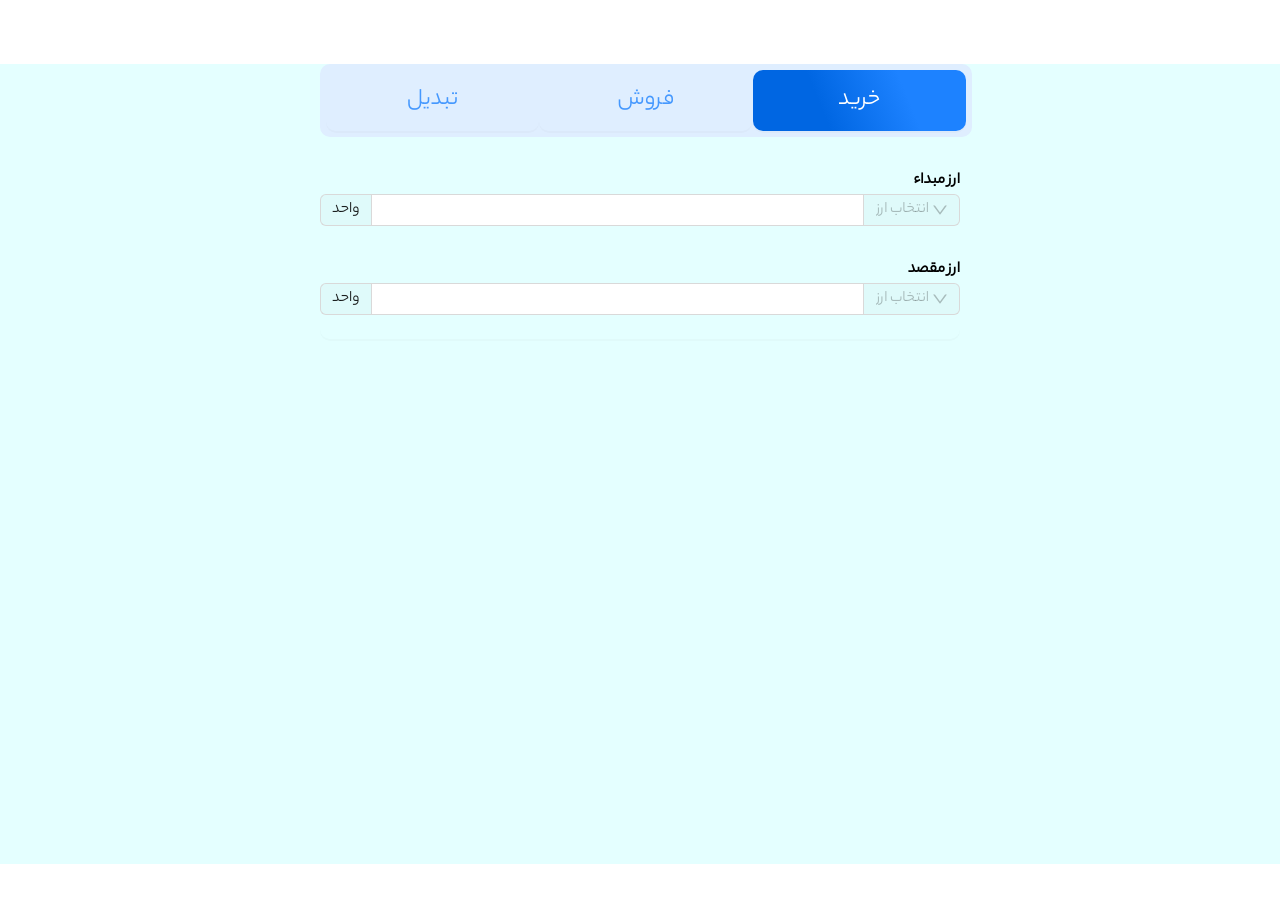
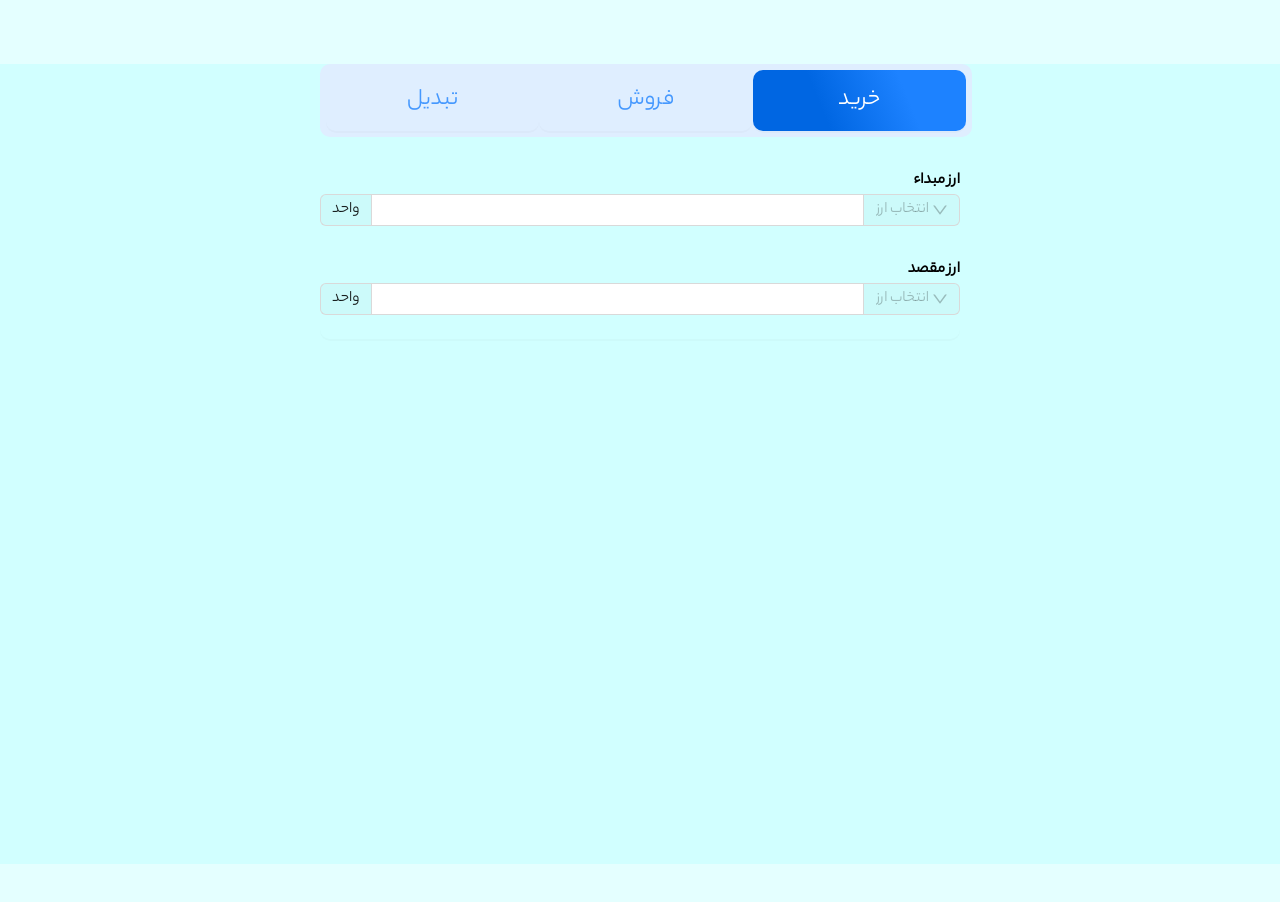
Before and after one commit to amirrexa/TEMX-Components, a React (Create React App) app: page / in a window 1280 px wide. Shown: the top 902 px of the page. Built offline with nearby package versions, Linux system fonts and the light colour scheme.

Commit message:
Added Background

```diff
--- a/src/index.css
+++ b/src/index.css
@@ -3,6 +3,7 @@
 }
 
 body {
+  background-color: rgba(166, 255, 255, 0.301);
   margin: 0;
   padding: 0;
   font-family: -apple-system, BlinkMacSystemFont, 'Segoe UI', 'Roboto', 'Oxygen',
```
